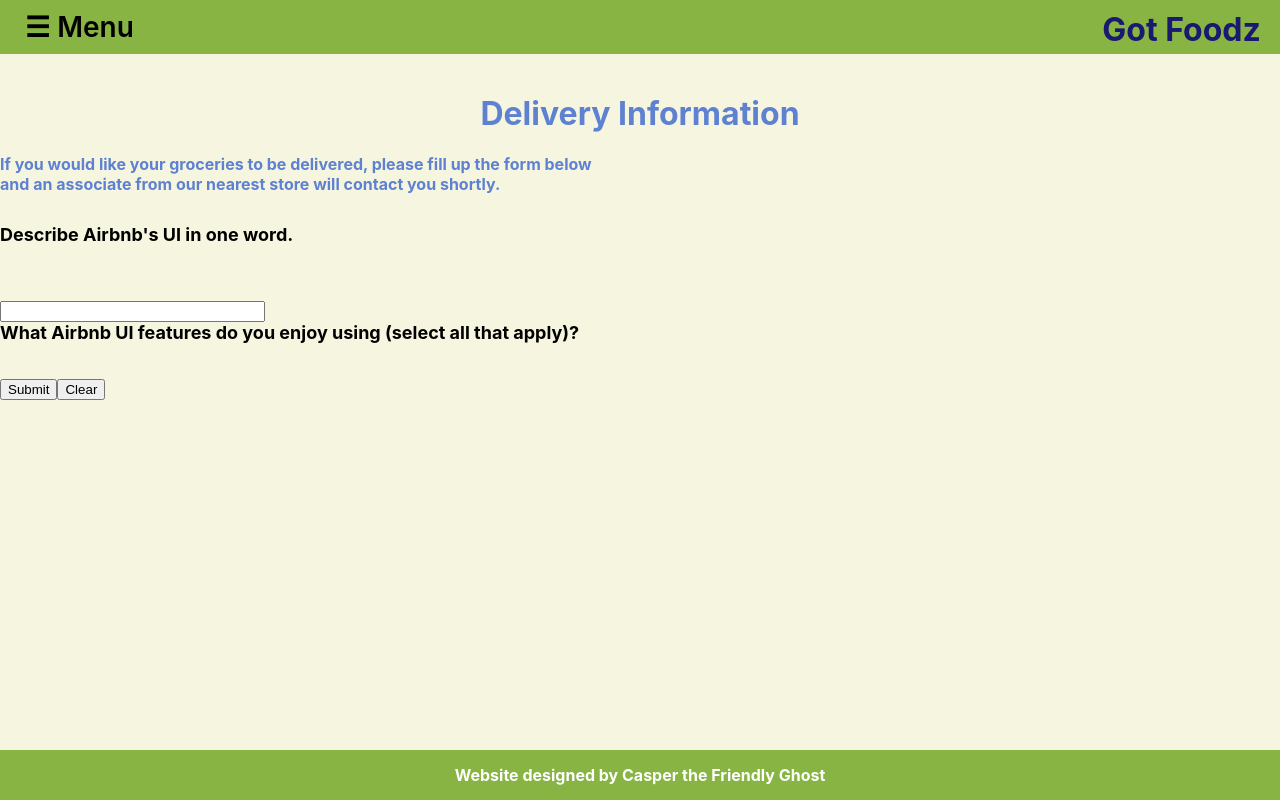
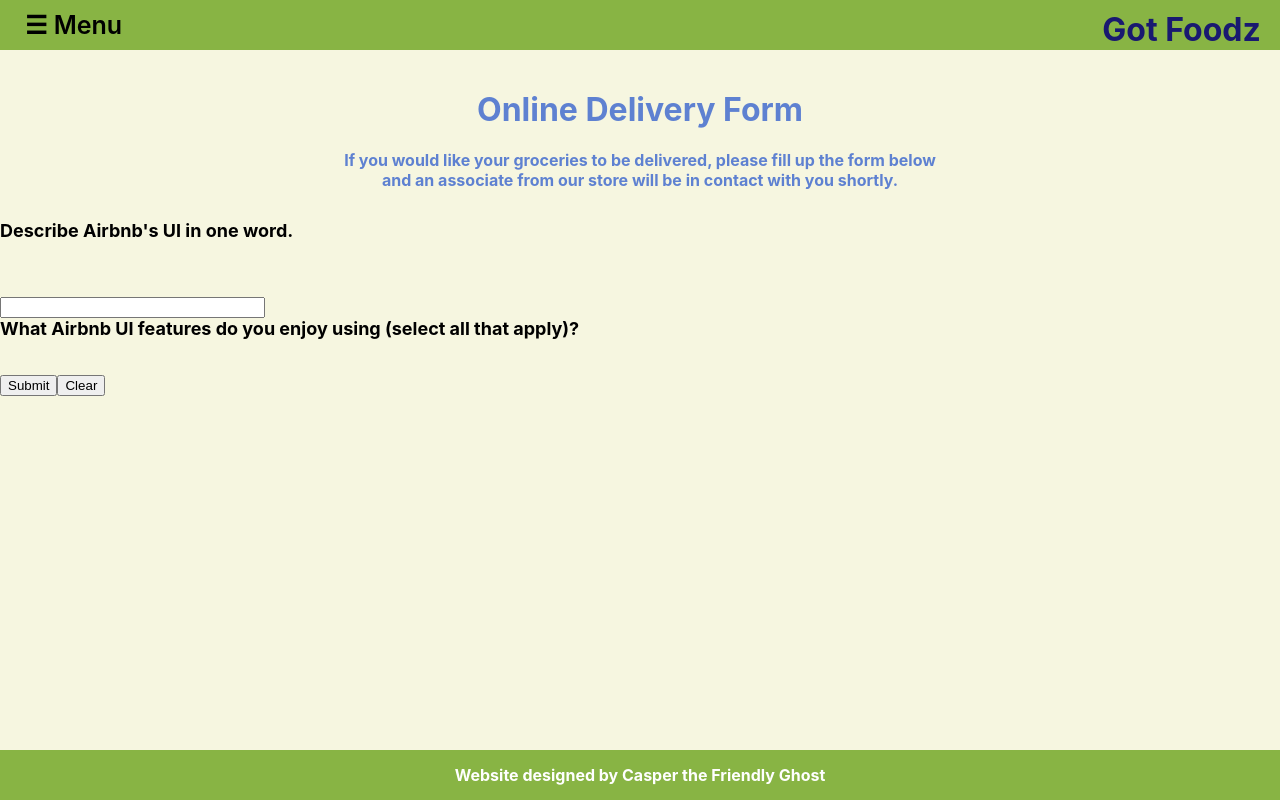
Before and after one commit to jsoon049/3125-L3, a React (Create React App) app: page /3125-L3/delivery in a window 1280 px wide. Built offline with nearby package versions, Linux system fonts and the light colour scheme.

Commit message:
Added img for products

```diff
--- a/src/App.css
+++ b/src/App.css
@@ -30,6 +30,7 @@ h1 {
   margin-bottom: 30px;
   font-weight: 700;
   color: #5e81d1;
+  text-align: center;
 }
 
 @media only screen and (min-width: 1224px) {
--- a/src/components/Card.js
+++ b/src/components/Card.js
@@ -6,6 +6,7 @@ export const Card = ({ product }) => {
 
   return (
     <div className="product-card">
+      <img src={product.image} alt={product.caption} className="cart-item-image"/>
       <p className="prodtext prodName">{product.name}</p>
       <p className="prodtext prodPrice">{'$' + product.price}</p>
       <button className="btn" onClick={() => addToCart(product)}>
--- a/src/components/Delivery.js
+++ b/src/components/Delivery.js
@@ -3,11 +3,10 @@ import React from "react";
 export const Delivery = () => {
   return (
     <div className="deliveryContainer">
-      <h1>Delivery Information</h1>
+      <h1>Online Delivery Form</h1>
       <p className="instructions">
         If you would like your groceries to be delivered, please fill up the
-        form below <br /> and an associate from our nearest store will contact
-        you shortly.
+        form below <br /> and an associate from our store will be in contact with you shortly.
       </p>
       <form method="post" action="" className="site-form">
         <div className="question-wrapper">
--- a/src/components/Header.css
+++ b/src/components/Header.css
@@ -20,7 +20,8 @@
   padding-left: 0;
   margin: 0;
   width: 350px;
-  padding-right: 1em;
+  padding-right: 0.75em;
+  padding-top: 10px;
   overflow-x: hidden;
   transition: all 500ms ease-in-out;
 }
@@ -46,7 +47,7 @@
 }
 
 .closebtn {
-  font-size: 35px;
+  font-size: 40px;
   float: right;
   border: none;
   background-color: white;
@@ -58,7 +59,7 @@
 }
 
 .openbtn {
-  font-size: 28px;
+  font-size: 25px;
   font-weight: 600;
 
 }
--- a/src/components/Product.css
+++ b/src/components/Product.css
@@ -7,6 +7,10 @@
   grid-template-columns: 1fr 1fr; /* 3 columns */
 }
 
+img {
+  width: 200px;
+  height: 200px;
+}
 .prod_ul {
   text-align: center;
   border: 1px solid black;
--- a/src/components/Product.js
+++ b/src/components/Product.js
@@ -1,6 +1,7 @@
 import React, { useState, useEffect } from "react";
 import { Card } from "./Card.js";
 import './Product.css'
+import apple from './images/apple.jpeg'
 
 export const Product = () => {
   // List of products
@@ -32,6 +33,7 @@ export const Product = () => {
       nutFree: true,
       organic: true,
       price: 1.15,
+      image: apple,
     },
     {
       name: "Banana",
```
Also changed, not shown: src/components/images/apple.jpeg (added).
